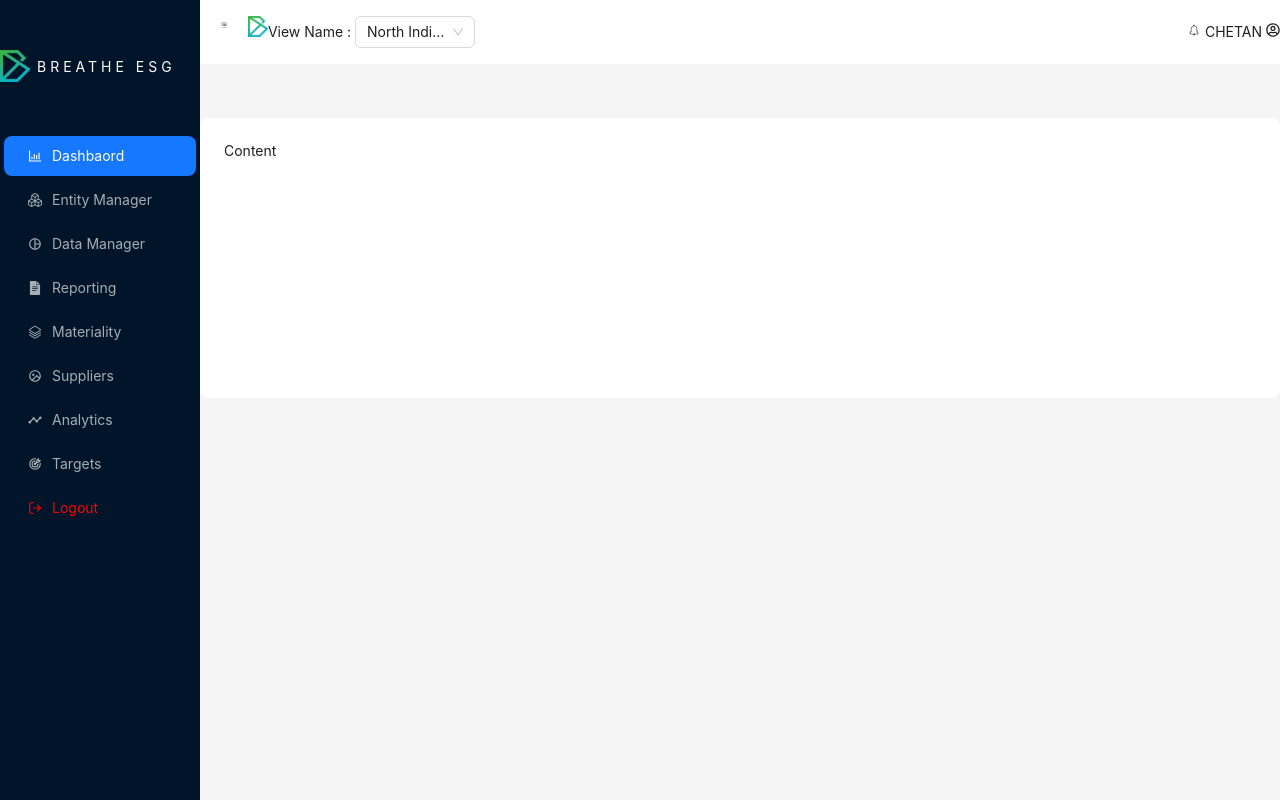
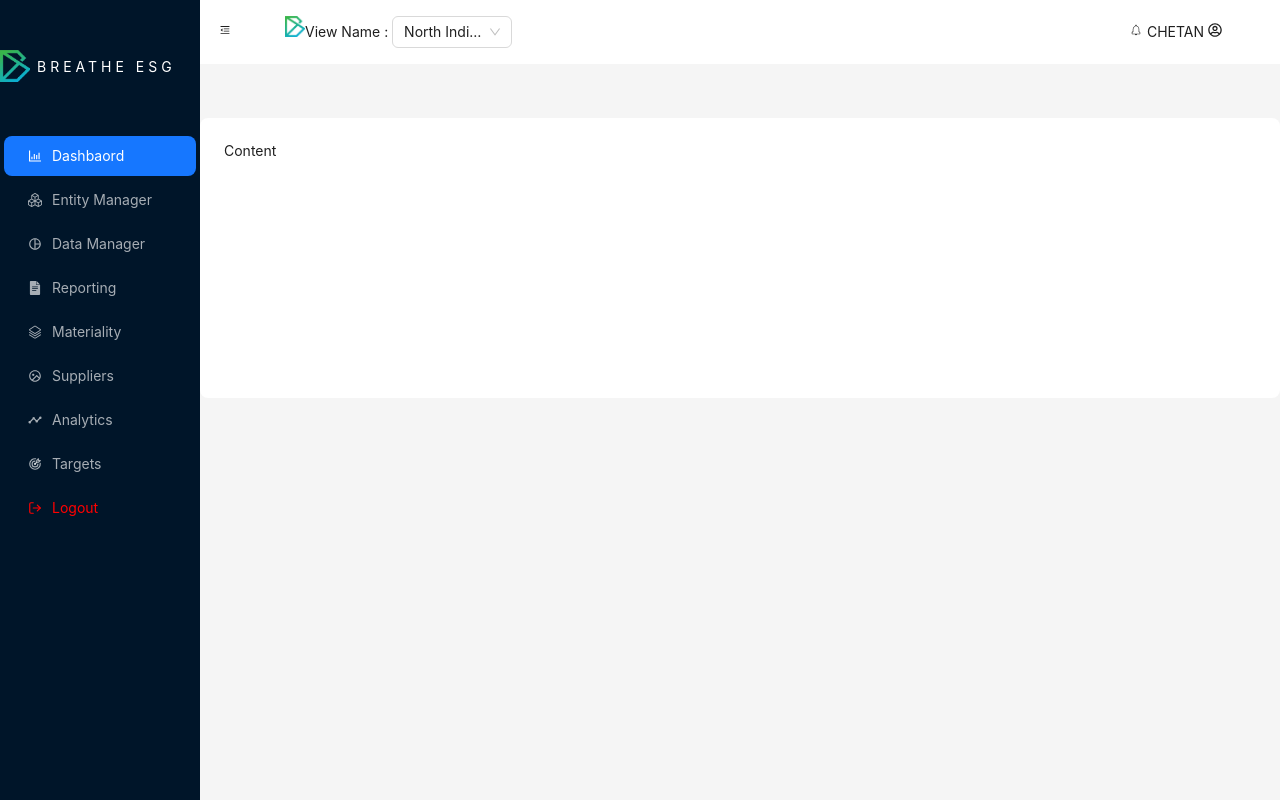
Before and after one commit to Chetax/BeratheESG-Frontend, a React (Create React App) app in the folder Frontend/: page /home in a window 1280 px wide. Built offline with nearby package versions, Linux system fonts and the light colour scheme.

Commit message:
Complete Top Navbar

```diff
--- a/Frontend/src/Component/Home/Home.tsx
+++ b/Frontend/src/Component/Home/Home.tsx
@@ -97,24 +97,25 @@ const Home: React.FC = () => {
             icon={collapsed ? <MenuUnfoldOutlined /> : <MenuFoldOutlined />}
             onClick={() => setCollapsed(!collapsed)}
             style={{
-              fontSize: '6px',
+              fontSize: '10px',
+              marginTop:'5px',
               width: 50,
               height: 50,
             }}
           />
 <div
-style={{display:'flex',width:"100%",alignItems:'center',  justifyContent:'space-between'}}>
-<div>
+style={{display:'flex',width:"90%",alignItems:'center',  justifyContent:'space-between'}}>
+<div style={{padding:"0px 35px"}}>
         <span><img src={Logo} style={{width:20 }} alt="" />View Name : </span>
           <Space wrap>
     <Select
       defaultValue="North India Region"
       style={{ width: 120 }}
       options={[
-        { value: 'jack', label: 'Jack' },
-        { value: 'lucy', label: 'Lucy' },
-        { value: 'Yiminghe', label: 'yiminghe' },
-        { value: 'disabled', label: 'Disabled', disabled: true },
+        { value: 'South India Region', label: 'South India Region' },
+        { value: 'North India Region', label: 'North India Region' },
+        { value: 'East India Region', label: 'East India Region' },
+        { value: 'West India Region', label: 'West India Region' },
       ]}
     />
   </Space></div>
```
